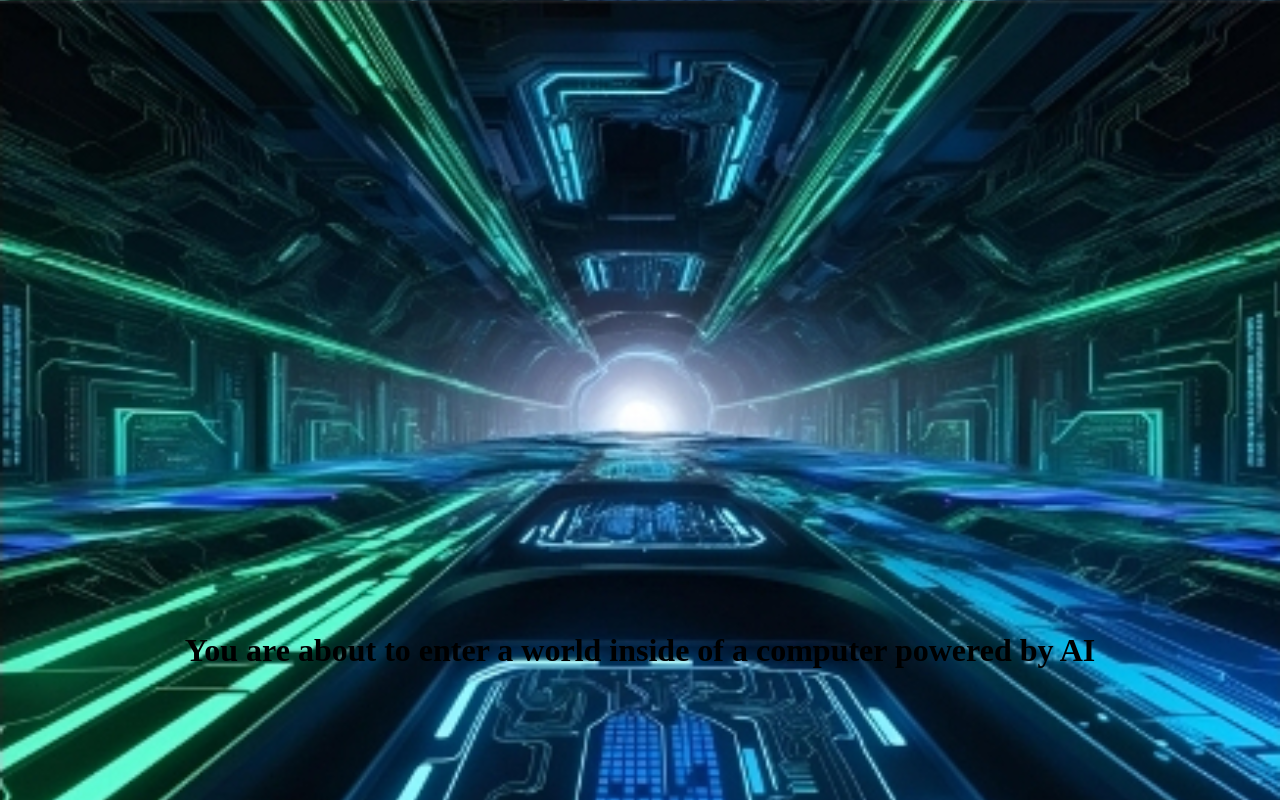
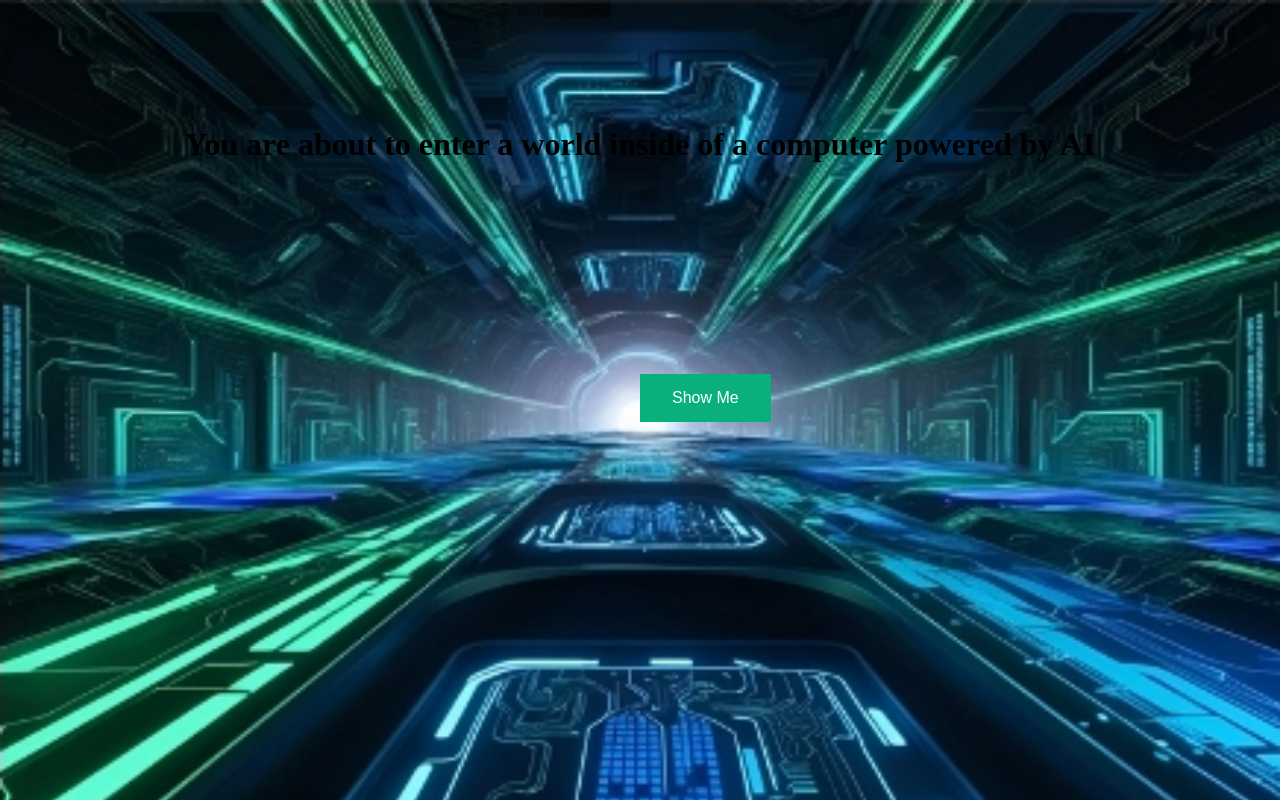
Before and after one commit to fidgetboyrolly/fiddleverse, a plain HTML site: page index.html in a window 1280 px wide. Shown: the top 800 px of the page. Drawn offline with Linux system fonts and the light colour scheme.

Commit message:
Update styles.css

```diff
--- a/styles.css
+++ b/styles.css
@@ -8,7 +8,7 @@ body {
 h1 {
   text-align: center;
   position: relative;
-  margin-top: 50%;
+  margin-top: 10%;
 
 }
 
@@ -21,6 +21,6 @@ button {
   text-decoration: none;
   display: inline-block;
   font-size: 16px;
-  margin-top:60%;
+  margin-top: 15%;
   margin-left: 50%;
 }
```
